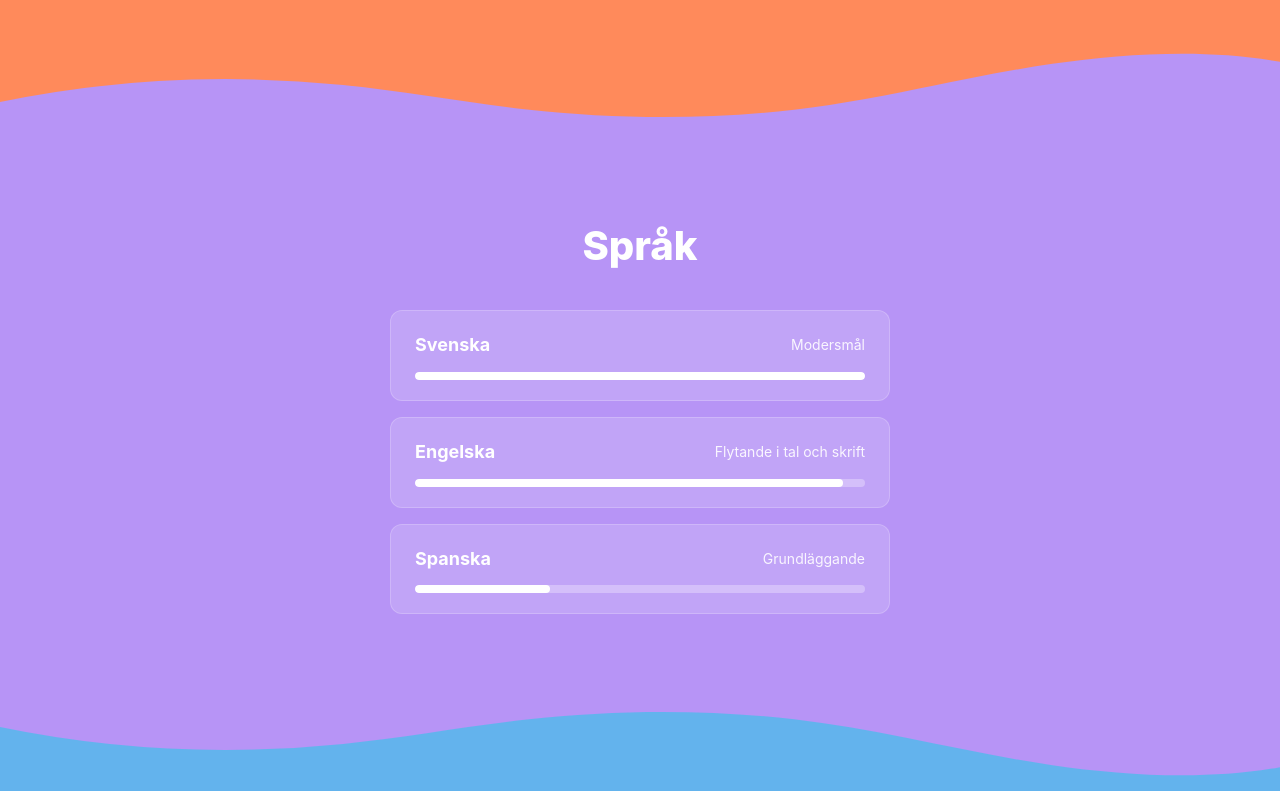
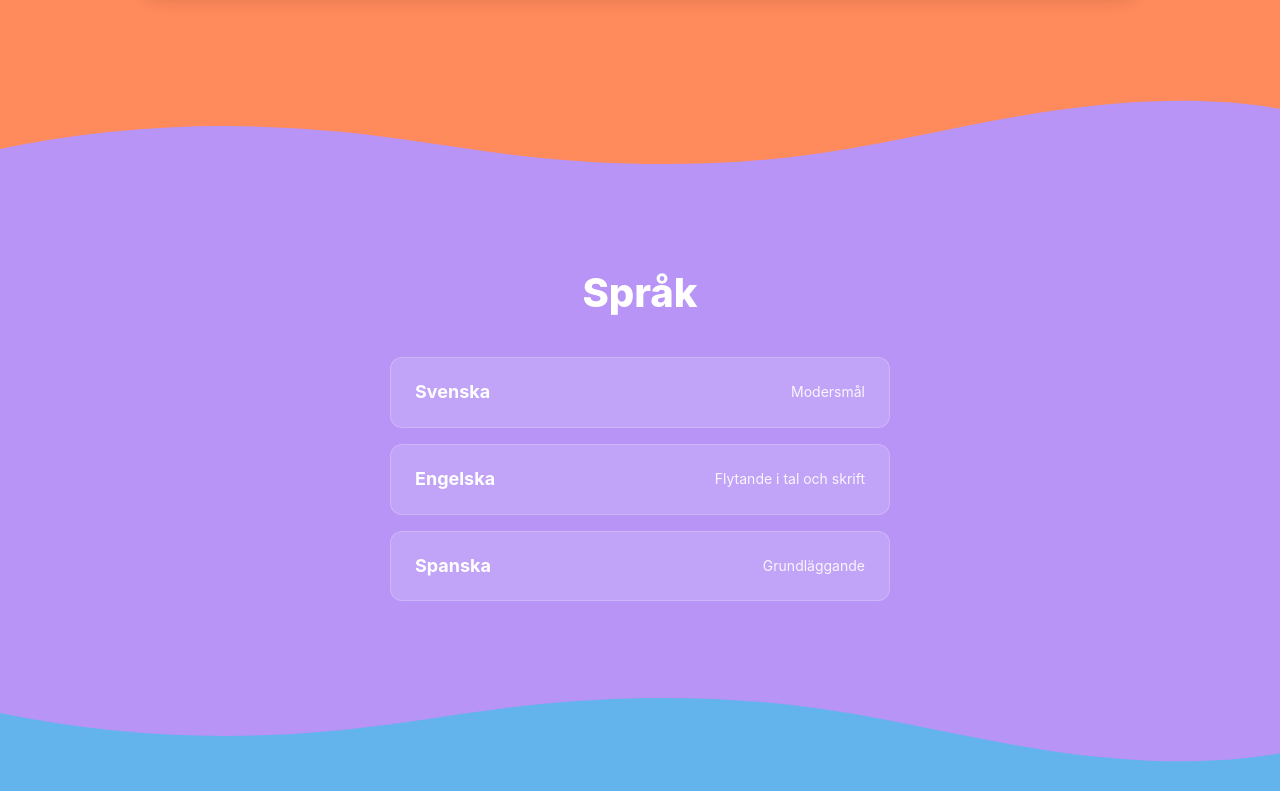
Before and after one commit to jacomaco/portfolio, a React (Vite) app: page / in a window 1280 px wide. Shown: the part 4995-5786 px from the top of the page. Built offline with nearby package versions, Linux system fonts and the light colour scheme.

Commit message:
feat: Update skills, remove language level progress bar UI and data, and refine navigation toggle styling.

```diff
--- a/src/App.css
+++ b/src/App.css
@@ -704,7 +704,6 @@ body {
   display: flex;
   justify-content: space-between;
   align-items: center;
-  margin-bottom: 0.75rem;
 }
 
 .language-name {
@@ -715,20 +714,6 @@ body {
 .language-level {
   font-size: 0.875rem;
   opacity: 0.9;
-}
-
-.language-bar {
-  height: 8px;
-  background: rgba(255, 255, 255, 0.3);
-  border-radius: 50px;
-  overflow: hidden;
-}
-
-.language-progress {
-  height: 100%;
-  background: white;
-  border-radius: 50px;
-  transition: width 1s ease;
 }
 
 #interests {
@@ -868,6 +853,7 @@ body {
 .nav-toggle svg rect {
   transition: all 0.4s cubic-bezier(0.4, 0, 0.2, 1);
   transform-origin: center;
+  transform-box: fill-box;
 }
 
 .nav-toggle.open .line-1 {
@@ -953,10 +939,6 @@ body {
     font-size: 2.5rem;
   }
 
-  .hero-subtitle {
-    font-size: 1.25rem;
-  }
-
   .hero-buttons {
     flex-direction: column;
     align-items: center;
--- a/src/components/Languages.jsx
+++ b/src/components/Languages.jsx
@@ -1,9 +1,9 @@
 import FadeInSection from './FadeInSection';
 
 const languages = [
-  { language: 'Svenska', level: 'Modersmål', levelPercent: 100 },
-  { language: 'Engelska', level: 'Flytande i tal och skrift', levelPercent: 95 },
-  { language: 'Spanska', level: 'Grundläggande', levelPercent: 30 }
+  { language: 'Svenska', level: 'Modersmål' },
+  { language: 'Engelska', level: 'Flytande i tal och skrift' },
+  { language: 'Spanska', level: 'Grundläggande' }
 ];
 
 const Languages = () => {
@@ -19,12 +19,6 @@ const Languages = () => {
                   <h3 className="language-name">{lang.language}</h3>
                   <span className="language-level">{lang.level}</span>
                 </div>
-                <div className="language-bar">
-                  <div
-                    className="language-progress"
-                    style={{ width: `${lang.levelPercent}%` }}
-                  ></div>
-                </div>
               </div>
             ))}
           </div>
--- a/src/components/Navigation.jsx
+++ b/src/components/Navigation.jsx
@@ -49,10 +49,10 @@ const Navigation = () => {
           onClick={() => setIsOpen(!isOpen)}
           aria-label="Toggle navigation"
         >
-          <svg viewBox="0 0 100 80" width="24" height="24" fill="currentColor">
-            <rect className="line-1" width="100" height="10" rx="5"></rect>
-            <rect className="line-2" y="35" width="100" height="10" rx="5"></rect>
-            <rect className="line-3" y="70" width="100" height="10" rx="5"></rect>
+          <svg viewBox="0 0 100 100" width="24" height="24" fill="currentColor">
+            <rect className="line-1" y="10" width="100" height="10" rx="5"></rect>
+            <rect className="line-2" y="45" width="100" height="10" rx="5"></rect>
+            <rect className="line-3" y="80" width="100" height="10" rx="5"></rect>
           </svg>
         </button>
       </div>
--- a/src/components/Skills.jsx
+++ b/src/components/Skills.jsx
@@ -6,7 +6,7 @@ const skills = {
   backend: ['Node.js', 'Express', 'REST APIs', 'MVC'],
   database: ['MongoDB Atlas', 'Mongoose ODM', 'Google Cloud Storage'],
   tools: ['Git/GitHub', 'Vite', 'JWT', 'Bcrypt'],
-  concepts: ['OOP', 'Deklarativ programmering', 'SPA-arkitektur', 'GDPR']
+  concepts: ['OOP', 'SOLID', 'SDLC', 'Agile', 'Deklarativ programmering', 'SPA-arkitektur', 'GDPR']
 };
 
 const Skills = () => {
```
